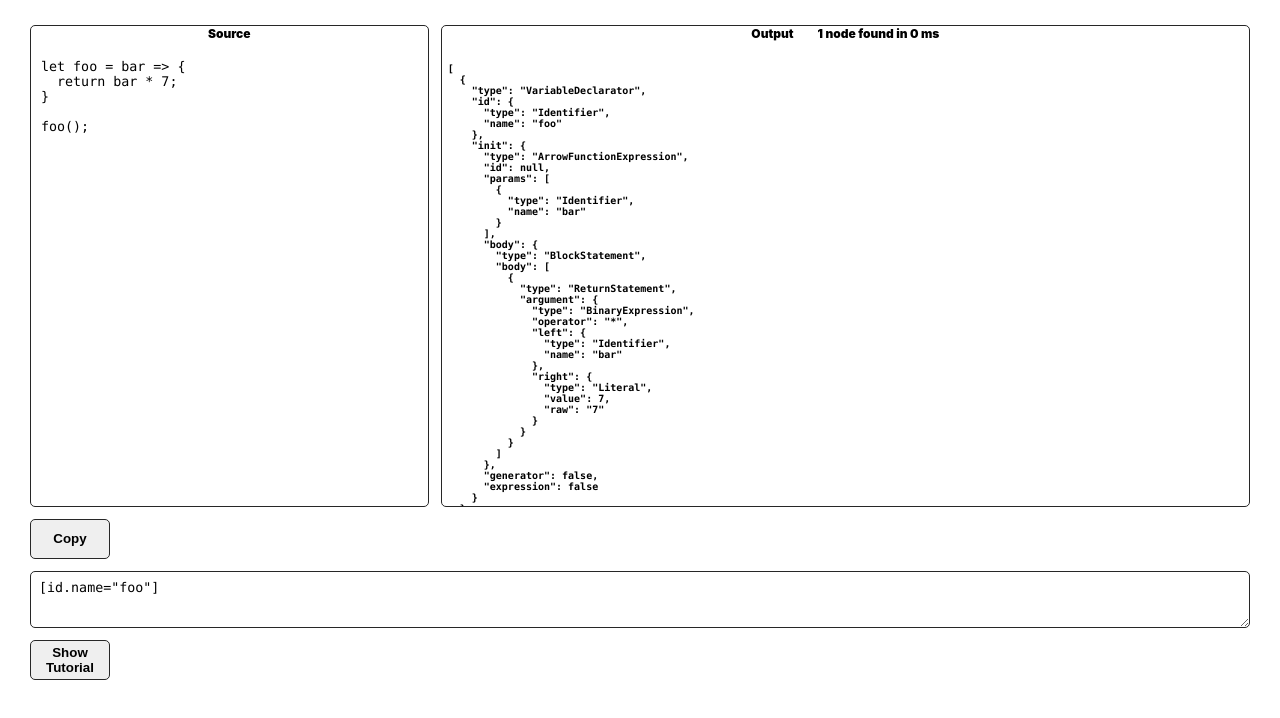
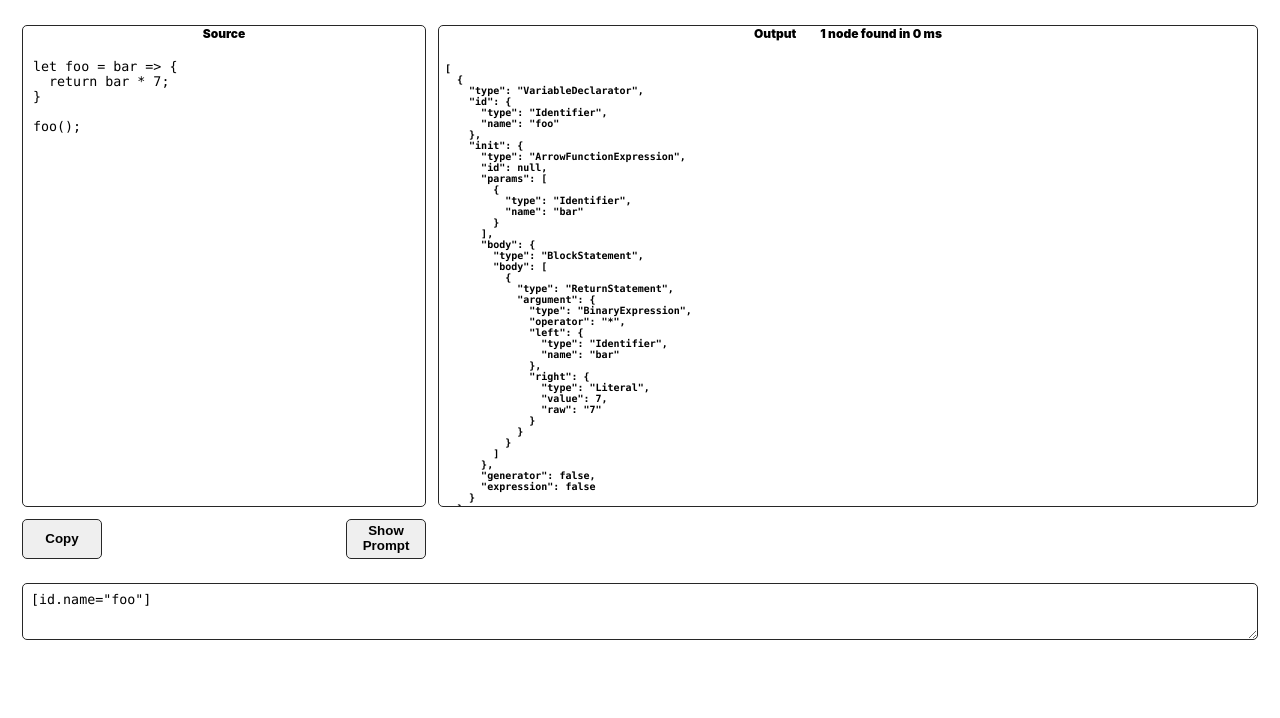
Before and after one commit to bcorman/esquery-training, a website with bundled scripts: page index.html in a window 1280 px wide. Shown: the part 70-788 px from the top of the page. Built offline with nearby package versions, Linux system fonts and the light colour scheme.

Commit message:
redesigned tutorial layout and show method

```diff
--- a/assets/styles/styles.css
+++ b/assets/styles/styles.css
@@ -17,13 +17,15 @@ html {
   text-shadow: 0 2px 0 rbga(0, 0, 0, 0.1);
 }
 
+body {
+  margin: 22px;
+}
 main {
   display: grid;
-  margin: 22px;
   grid-template:
                 "header header header"
                 "console output output"
-                "copy . ."
+                "controls prompt prompt"
                 "query query query";
   grid-template-columns: 1fr 1fr 1fr;
   column-gap: 12px;
@@ -32,7 +34,7 @@ main {
   grid-auto-rows: auto;
 }
 
-textarea, pre, input {
+main textarea, main pre, main input {
   font-family: "Consolas", "Menlo", "Courier", monospace;
   padding-left: 6px;
 }
@@ -125,20 +127,25 @@ button {
   border: 1px solid var(--black);
   border-radius: 5px;
   outline: none;
-  transition: 0.1s cubic-bezier(1,0.66,.79,1);
+  transition: 0.3s cubic-bezier(1,0.66,.79,1);
   cursor: pointer;
 }
 
-#copy-button-div {
-  grid-area: copy;
+#controls {
+  grid-area: controls;
+  display: flex;
+  justify-content: space-between;
+}
+
+.control {
+  padding: 0 10px 2px;
 }
 
 #copy-button {
-  padding: 0 10px 2px;
   margin-right: 12px;
 }
 
-#copy-button:active {
+button:active {
   background-color: rgb(236, 236, 236);
   transform: translateY(2px);
 }
--- a/index.html
+++ b/index.html
@@ -43,34 +43,24 @@ foo();
       </div>
     </div>
 
-    <div class="spread" id="copy-button-div">
+    <div id="controls">
       <span class="label">
-        <button id="copy-button">Copy</button>
+        <button class="control" id="copy-button">Copy</button>
         <span id="copy-message">Query copied to clipboard</span>
       </span>
+      <span class=label>
+        <button class="control" id="tutorial-button">Show Prompt</button>
+      </span>
     </div>
-    <div>
-
-    </div>
-    <div>
+    <div id="prompt">
 
     </div>
     <div id="selector-display">
       <textarea id="selector" spellcheck="false">[id.name="foo"]</textarea>
     </div>
 
-    <div>
-      <button id="tutorial-button">Show Tutorial</button>
-    </div>
+
   </main>
-  <div class="challenge">
-    <div class="challenge-code">
-
-    </div>
-    <div class="answer-code">
-
-    </div>
-  </div>
 
 </body>
 
--- a/scripts/repl.js
+++ b/scripts/repl.js
@@ -1,8 +1,10 @@
-const sourceNode = document.getElementById('console-source');
+const codeConsole = document.getElementById('console-source');
 const selectorNode = document.getElementById('selector');
-const outputNode = document.getElementById('output');
+const outputConsole = document.getElementById('output');
 const resultsNode = document.getElementById('results');
 const selectorDisplay = document.getElementById('selector-display');
+const copyButton = document.getElementById('copy-button');
+const promptButton = document.getElementById('prompt-button');
 
 const copyConfirmation = () => {
   const copyMessage = document.getElementById('copy-message');
@@ -27,12 +29,12 @@ const update = () => {
   let ast;
 
   try {
-    ast = esprima.parse(sourceNode.value, { sourceType: 'module' });
+    ast = esprima.parse(codeConsole.value, { sourceType: 'module' });
   } catch (e) {
     isSourceValid = false;
   }
   const selector = selectorNode.value.replace(/\n/g, ''); // remove line breaks from query string
-  outputNode.innerHTML = '';
+  outputConsole.innerHTML = '';
 
   let start; let end; let selectorAst; let matches; let matchesOutput;
 
@@ -94,16 +96,14 @@ const update = () => {
     negativeStyle();
   }
 
-  outputNode.innerHTML = matchesOutput;
+  outputConsole.innerHTML = matchesOutput;
 };
 
 update();
 
-sourceNode.addEventListener('change', update);
-sourceNode.addEventListener('keyup', update);
+codeConsole.addEventListener('change', update);
+codeConsole.addEventListener('keyup', update);
 selectorNode.addEventListener('change', update);
 selectorNode.addEventListener('keyup', update);
-
-const copyBtn = document.getElementById('copy-button');
-
-copyBtn.addEventListener('mousedown', copyQuery);
+copyButton.addEventListener('mousedown', copyQuery);
+promptButton.addEventListener('click', showPrompt);
```
